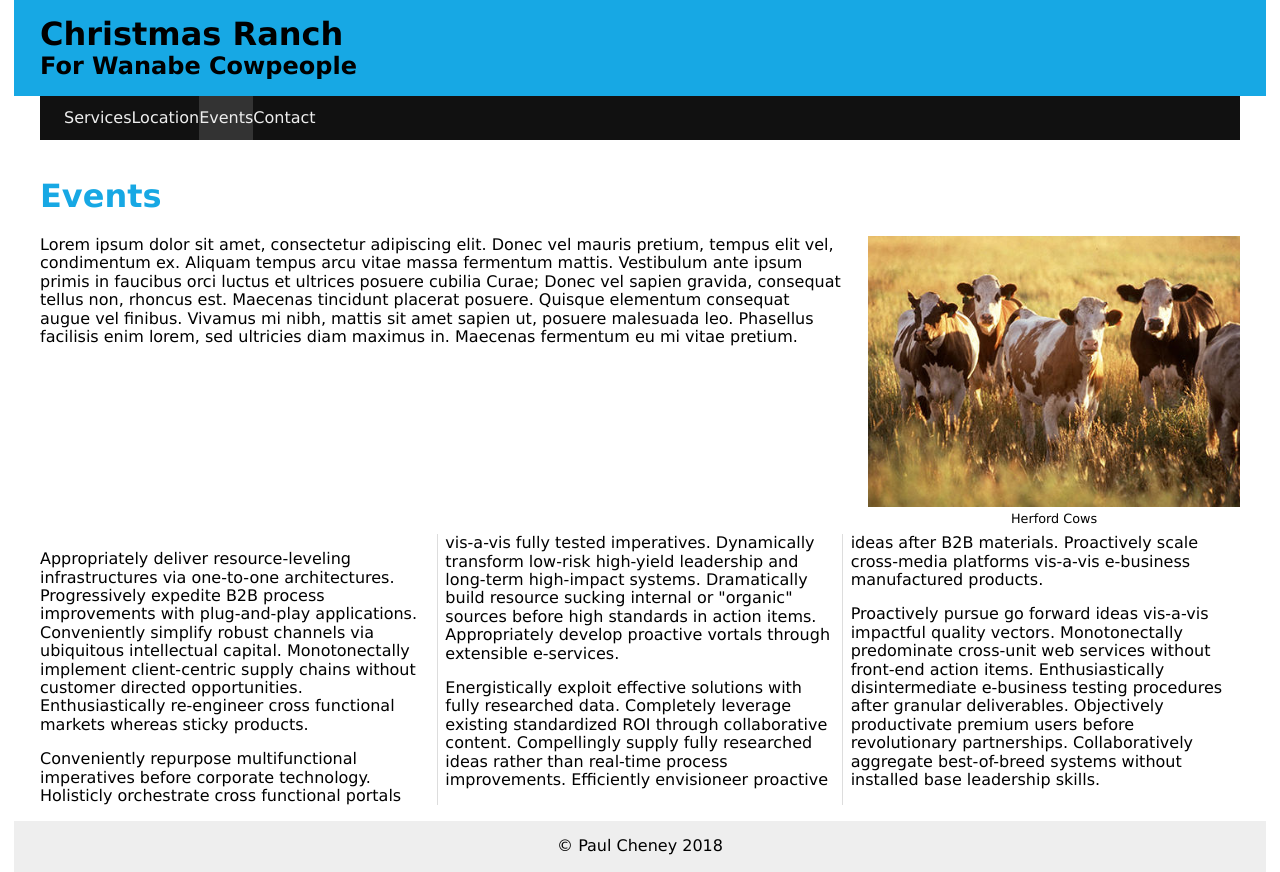
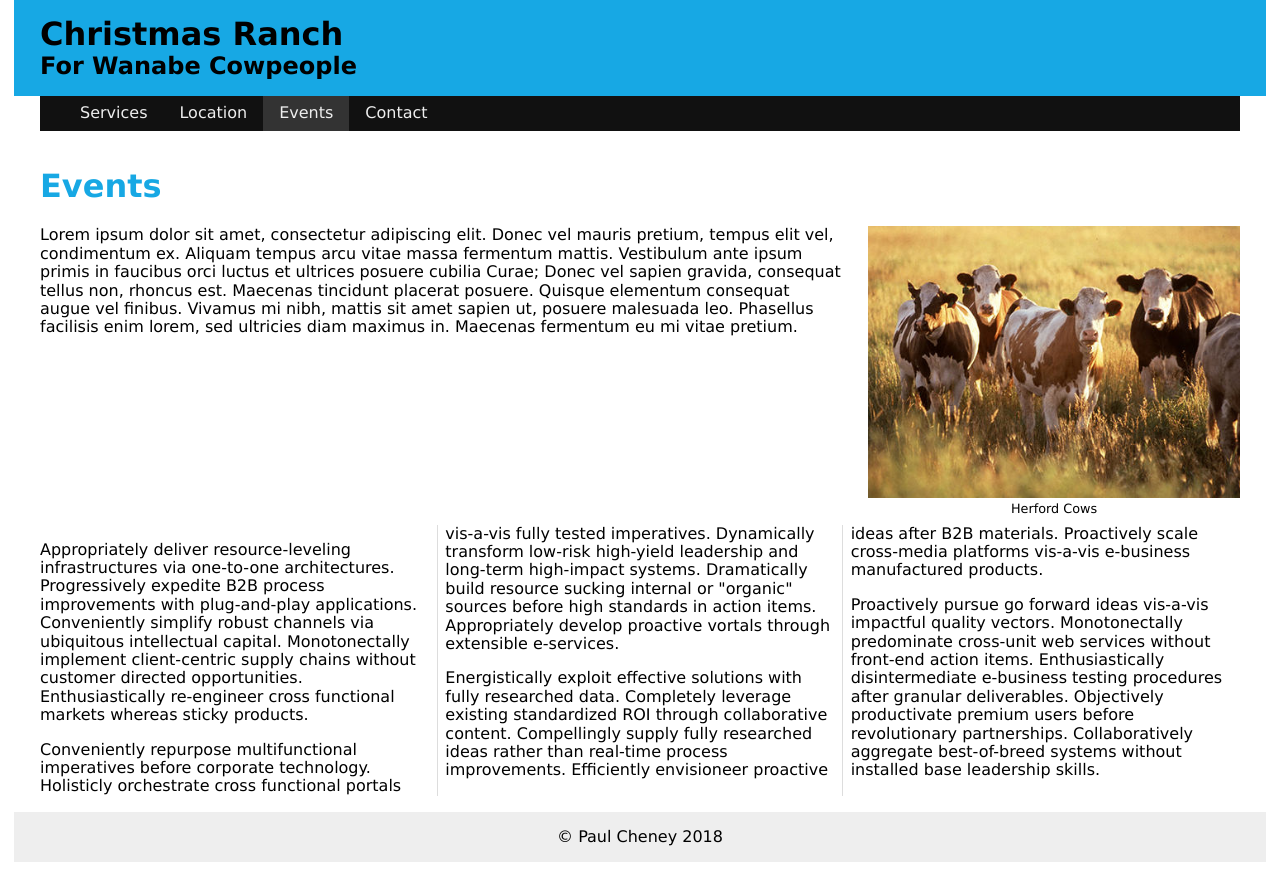
Before and after one commit to kassadigeorge/kassadigeorge.github.io, a plain HTML site: page ranch/index.html in a window 1280 px wide. Drawn offline with Linux system fonts and the light colour scheme.

Commit message:
Final update

```diff
--- a/ranch/css/large.css
+++ b/ranch/css/large.css
@@ -4,7 +4,7 @@ header, footer, nav, main {max-width: 75rem; margin: auto;}
 
 nav ul {padding-left: 2%;}
 nav li {width: auto;}
-nav a {padding: .5rem 1 rem;}
+nav a {padding: .5rem 1rem;}
 
 main figure {width: 31%;}
 
```
